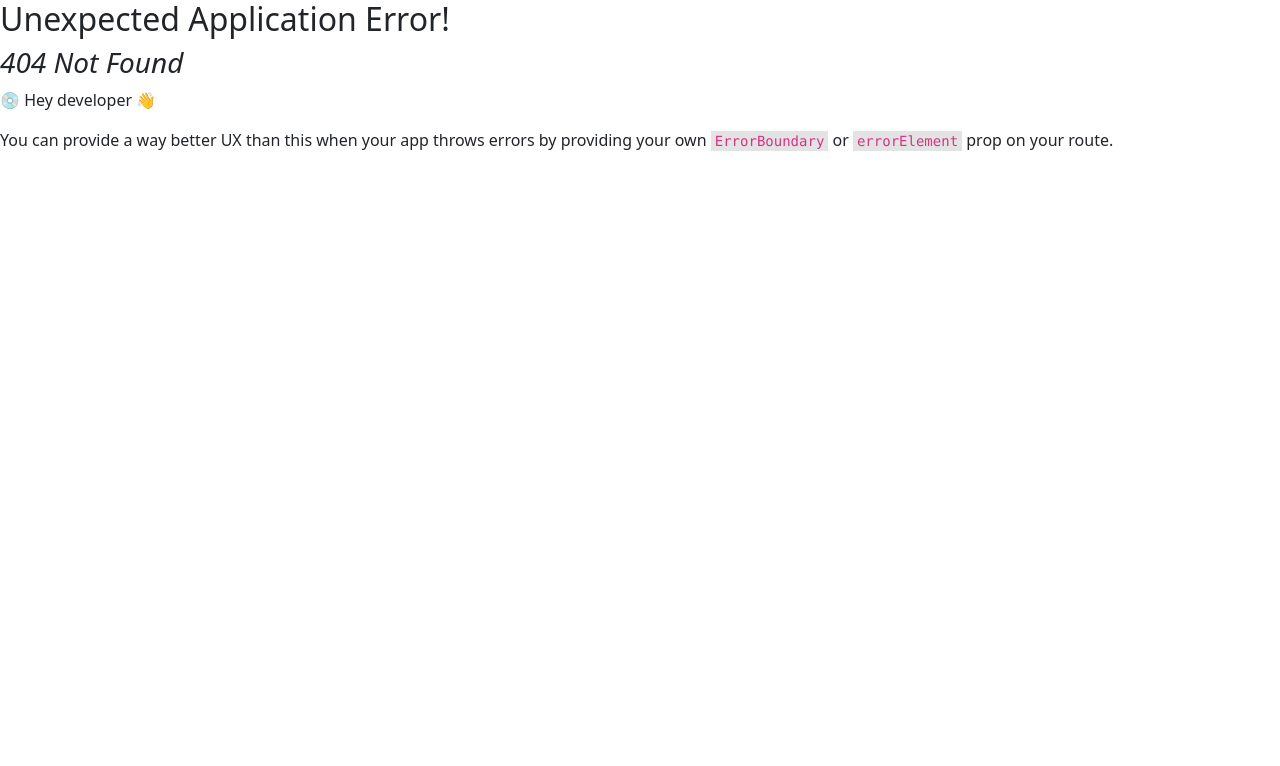
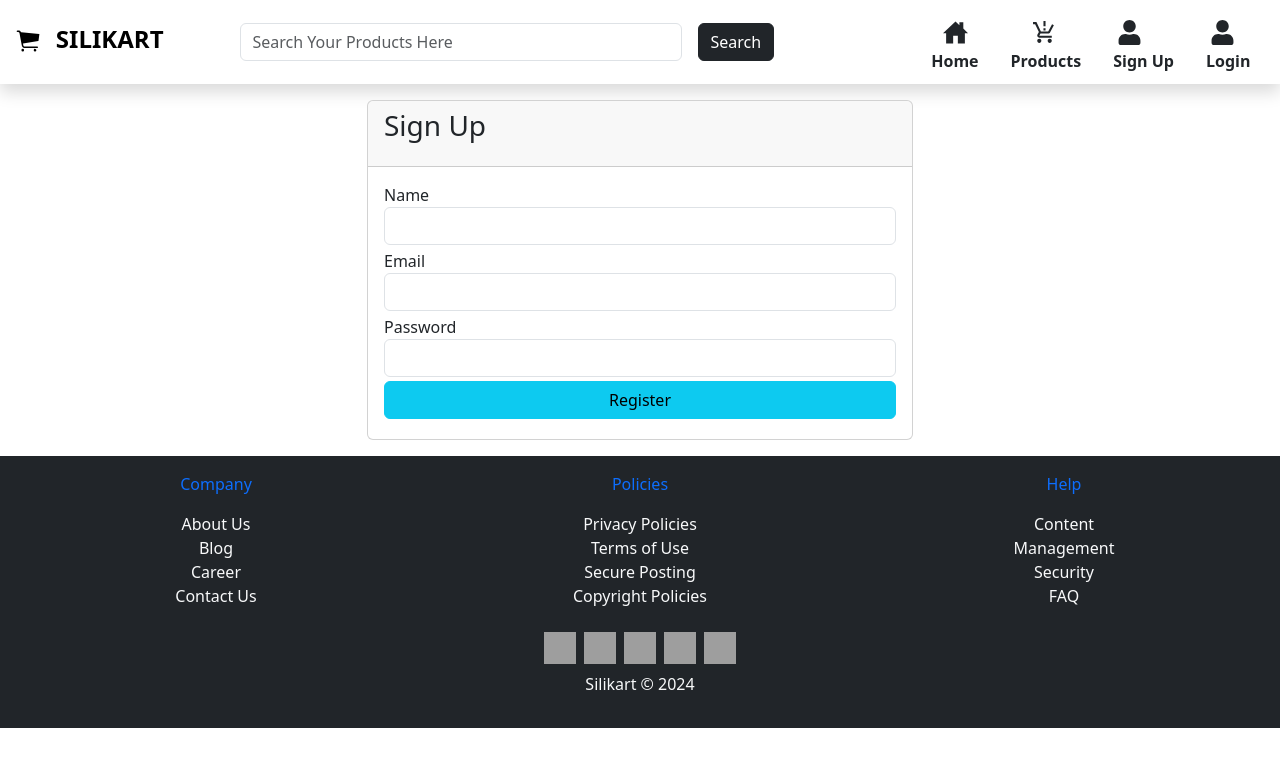
Before and after one commit to bhaktiprakash/Silikart, a React (Vite) app in the folder frontend/: page /signup in a window 1280 px wide. Before the commit this address had no page. Shown: the top 766 px of the page. Built offline with nearby package versions, Linux system fonts and the light colour scheme; grey boxes are pictures that could not be loaded.

Commit message:
singin and signup pages added

```diff
--- a/frontend/src/App.css
+++ b/frontend/src/App.css
@@ -74,6 +74,3 @@
   height: 300px;
 
 }
-.addcartbut{
-  color: blue;
-}
--- a/frontend/src/App.jsx
+++ b/frontend/src/App.jsx
@@ -9,6 +9,8 @@ import GetProductDetails from './pages/GetProductDetails'
 import GetOneProduct from './pages/GetOneProduct'
 
 import Layout from "./layouts/Layout"
+import SignUp from './pages/SignUp'
+import SignIn from './pages/SignIn'
 
 function App() {
 
@@ -20,6 +22,8 @@ const router = createBrowserRouter([
       { path: "/", element: <Home/>},
       { path: "/product", element: <GetProductDetails/>},
       { path: "/product/:serial", element: <GetOneProduct/>},
+      { path: "/signup", element: <SignUp/>},
+      { path: "/signin", element: <SignIn/>},
 
     ]
   }
--- a/frontend/src/components/AboutUs.jsx
+++ b/frontend/src/components/AboutUs.jsx
@@ -3,8 +3,8 @@ import image from "../images/userimage.jpg";
 
 const AboutUs = () => {
     return (
-        <div className="container my-2 py-5 mx-auto bg-white">
-            <h1 className="text-center  my-5 fst-italic fw-bold "><u>ABOUT US</u></h1>
+        <div className="container my-2 py-5 mx-auto bg-light">
+            <h1 className="text-center my-5">Meet our Team</h1>
             <div className="row py-3">
                 <div className="col-md-3 d-flex flex-column align-items-center ">
                     <div className="circle">
--- a/frontend/src/components/ProductCard.jsx
+++ b/frontend/src/components/ProductCard.jsx
@@ -3,16 +3,17 @@ import ProductApiService from '../ApiService/ProductApiService';
 import { Link } from 'react-router-dom';
 
 const ProductCard = ({ product }) => {
-    const { serial, name, availability, image } = product;
+    const { serial, name, availability, image, details } = product;
     const availabilityText = availability ? 'Available' : 'Not Available';
 
     return (
-        <div className="card m-2 product-card" style={{ width: '100%', maxWidth: '17rem' }}>
-      <img src={image} className="card-img-top" alt="Product" style={{ height: '300px', objectFit: 'cover' }} />
+        <div className="card my-3 product-card" style={{ width: '100%', maxWidth: '18rem' }}>
+      <img src={image} className="img-fluid" alt="Product" style={{ height: '300px', objectFit: 'cover' }} />
       <div className="card-body">
         <h5 className="card-title fs-4 fw-semibold">{name}</h5>
-        <p className="card-text">Serial: {serial}</p>
-        <p className="card-text fw-bold fst-italic">Availability: {availabilityText}</p>
+        {/* <p className="card-text">Serial: {serial}</p> */}
+        {/* <p className="card-text"><span className='fw-semibold'>Availability</span>: {availabilityText}</p> */}
+        <p className="card-text"><span className='fw-semibold'>Duration</span>: {details.duration}</p>
         <div className="d-grid gap-2">
           <Link to={`/product/${serial}`} className="btn btn-dark">View Details</Link>
           <Link to="#" className="btn btn-success">Add to Cart</Link>
--- a/frontend/src/layouts/Navbar.jsx
+++ b/frontend/src/layouts/Navbar.jsx
@@ -46,8 +46,13 @@ const Navbar = () => {
                             </Link>
                         </li>
                         <li className="nav-item mx-2">
-                            <Link className="nav-link fw-bold text-dark fs-6" to="#">
-                                <span style={{ fontSize: '25px', marginLeft: '4px' }}><FaUser /></span><br />User
+                            <Link className="nav-link fw-bold text-dark fs-6" to="/signup">
+                                <span style={{ fontSize: '25px', marginLeft: '4px' }}><FaUser /></span><br />Sign Up
+                            </Link>
+                        </li>
+                        <li className="nav-item mx-2">
+                            <Link className="nav-link fw-bold text-dark fs-6" to="/signin">
+                                <span style={{ fontSize: '25px', marginLeft: '4px' }}><FaUser /></span><br />Login
                             </Link>
                         </li>
                     </ul>
--- a/frontend/src/pages/GetOneProduct.jsx
+++ b/frontend/src/pages/GetOneProduct.jsx
@@ -4,7 +4,7 @@ import { useParams, Link, useNavigate } from 'react-router-dom';
 
 const GetOneProduct = () => {
     const [product, setProduct] = useState(null);
-    const [quantity, setQuantity] = useState(20); // Default quantity set to 20
+    const [quantity, setQuantity] = useState(1); // Default quantity set to 20
     const navigate = useNavigate();
     const { serial } = useParams();
 
@@ -36,32 +36,32 @@ const GetOneProduct = () => {
     };
 
     return (
-        <div className='container bg-white'>
+        <div className='container bg-light p-5 mt-3 rounded-4'>
             <div className='row'>
                 <div className='col-md-6 pt-3'>
                     <img src={product.image} alt="Product" height="800px" className='img-fluid' />
                 </div>
-                <div className='col-md-6 pt-3 mt-5 ps-5 mx-auto '>
-                    <h3 className='text-center fw-bold fst-italic fs-1 mb-5'>{product.name}</h3>
-                    <div className='bg-light rounded-5 '>
-                        <ul className='fw-bold fst-italic fs-6'>
-                            <li className='m-1 py-1'>Availability: {product.availability ? 'Available' : 'Not Available'}</li>
-                            <li className='m-1 py-1 p-lead' >Description: {product.details.description}</li>
-                            <li className='m-1 py-1'>Duration: {product.details.duration}</li>
-                            <li className='m-1 py-1 p-lead '>HowToUse: {product.details.howToUse}</li>
-                            <li className='m-1 py-1 p-lead'>WhyToUse: {product.details.whyToUse}</li>
-                            <li className='m-1 py-1'>Default value is 20</li>
+                <div className='col-md-6 mt-3 mx-auto '>
+                    <h3 className='text-center fs-1 mb-5'>{product.name}</h3>
+                    <div className='rounded-5 '>
+                        <ul className='fs-6'>
+                            <li className='m-1 py-1 p-lead'><span className='text-dark fw-semibold'>Availability</span>: {product.availability ? 'Available' : 'Not Available'}</li>
+                            <li className='m-1 py-1 p-lead' ><span className='fw-semibold'>Description</span>: {product.details.description}</li>
+                            <li className='m-1 py-1'><span className='fw-semibold'>Duration</span>: {product.details.duration}</li>
+                            <li className='m-1 py-1 p-lead '><span className='fw-semibold'>How To Use</span>: {product.details.howToUse}</li>
+                            <li className='m-1 py-1 p-lead'><span className='fw-semibold'>Why To Use</span>: {product.details.whyToUse}</li>
+                            <li className='m-1 py-1'><span className='fw-semibold'>Product quantity in stock</span>: 20</li>
                         </ul>
                     </div>
 
 
-                    <div className="input-group mt-2 mb-3 mt-4">
-                        <button className="btn btn-info pb-2 addcartbut" type="button" onClick={decrement}>-</button>
+                    <div className="input-group m-3">
+                        <button className="btn btn-info pb-2" type="button" onClick={decrement}>-</button>
                         <input type="text" className="form-control text-center fw-bold" value={quantity} readOnly />
                         <button className="btn btn-info pb-2 addcartbut
                         " type="button" onClick={increment}>+</button>
                     </div>
-                    <button className="btn btn-dark w-100">Add to Cart</button>
+                    <button className="btn btn-info mx-3 w-100">Add to Cart</button>
                 </div>
             </div>
         </div>
--- a/frontend/src/pages/Home.jsx
+++ b/frontend/src/pages/Home.jsx
@@ -9,7 +9,7 @@ const Home = () => {
         <div>
             {/* <Background/> */}
             <Carousal />
-            <h1 className='text-center fw-bold fs-1 mt-2'>Welcome to Silikart</h1>
+            {/* <h1 className='text-center fw-bold fs-1 mt-2'>Welcome to Silikart</h1> */}
             {/* <HomeDetails/> */}
             <HomeDetails/>
 
--- /dev/null
+++ b/frontend/src/pages/SignIn.jsx
@@ -0,0 +1,85 @@
+import { useState } from 'react'
+// import userApiService from '../ApiService/UserApiService'
+// import { useAuth } from '../contexts/AuthContext'
+import { useNavigate } from 'react-router-dom'
+
+const SignIn = () => {
+    const navigate = useNavigate()
+    // const authContext = useAuth()
+    // const { login } = authContext
+
+    const [email, setEmail] = useState('')
+    const [password, setPassword] = useState('')
+
+    const [message, setMessage] = useState('')
+    const [error, setError]=useState(false)
+
+    const handleSubmit = async(e) =>{
+        e.preventDefault()
+        // const user = {
+        //     email, password
+        // }
+        // console.log(user);
+
+        // const res = await userApiService.loginUser(user);
+        // console.log(res);
+        // if(res.status){
+        //     setMessage("Login Successfull")
+        //     login(res.data.token)
+        //     navigate("/")
+        // } else {
+        //     setMessage(res.message)
+        // }
+        // setError(!res.status)
+    }
+    // console.log("Component Rerendered");
+
+
+    return (
+        <div className="row m-3">
+            <div className="col-md-6 mx-auto">
+                <div className="card">
+                    <div className="card-header">
+                        <h3>Sign In</h3>
+                        <p className={error ? 'text-danger' : 'text-success'}>{message}</p>
+                    </div>
+                    <div className="card-body">
+                        <form action="" method="post" onSubmit={handleSubmit}>
+                            <div className="mb-1">
+                                <label htmlFor="">Email</label>
+                                <input
+                                    type="email"
+                                    className="form-control"
+                                    value={email}
+                                    onChange={(e) => setEmail(e.target.value)}
+                                    required
+                                />
+                            </div>
+                            <div className="mb-1">
+                                <label htmlFor="">Password</label>
+                                <input
+                                    type="password"
+                                    className="form-control"
+                                    value={password}
+                                    onChange={(e) =>
+                                        setPassword(e.target.value)
+                                    }
+                                    required
+                                />
+                            </div>
+                            <div className="my-1">
+                                <input
+                                    type="submit"
+                                    value="Log In"
+                                    className="btn btn-info w-100"
+                                />
+                            </div>
+                        </form>
+                    </div>
+                </div>
+            </div>
+        </div>
+    )
+}
+
+export default SignIn
--- /dev/null
+++ b/frontend/src/pages/SignUp.jsx
@@ -0,0 +1,89 @@
+import { useState } from 'react'
+// import userApiService from '../ApiService/UserApiService'
+
+const SignUp = () => {
+    const [name, setName] = useState('')
+    const [email, setEmail] = useState('')
+    const [password, setPassword] = useState('')
+
+    const [message, setMessage] = useState('')
+    const [error, setError]=useState(false)
+
+    const handleSubmit = async(e) =>{
+        e.preventDefault()
+        // const newUSer = {
+        //     name, email, password
+        // }
+        // console.log(newUSer);
+
+        // const res = await userApiService.addUSer(newUSer);
+        // console.log(res);
+        // if(res.status){
+        //     setMessage("Registration Successfull")
+
+        // } else {
+        //     setMessage(res.message)
+        // }
+        // setError(!res.status)
+    }
+    // console.log("Component Rerendered");
+
+
+    return (
+        <div className="row">
+            <div className="col-md-6 mx-auto">
+                <div className="card">
+                    <div className="card-header">
+                        <h3>Sign Up</h3>
+                        <p className={error ? 'text-danger' : 'text-success'}>{message}</p>
+                    </div>
+                    <div className="card-body">
+                        <form action="" method="post" onSubmit={handleSubmit}>
+                            <div className="mb-1">
+                                <label htmlFor="">Name</label>
+                                <input
+                                    type="text"
+                                    className="form-control"
+                                    value={name}
+                                    onChange={(e) => setName(e.target.value)}
+                                    required
+                                />
+                            </div>
+                            <div className="mb-1">
+                                <label htmlFor="">Email</label>
+                                <input
+                                    type="email"
+                                    className="form-control"
+                                    value={email}
+                                    onChange={(e) => setEmail(e.target.value)}
+                                    required
+                                />
+                            </div>
+                            <div className="mb-1">
+                                <label htmlFor="">Password</label>
+                                <input
+                                    type="password"
+                                    className="form-control"
+                                    value={password}
+                                    onChange={(e) =>
+                                        setPassword(e.target.value)
+                                    }
+                                    required
+                                />
+                            </div>
+                            <div className="my-1">
+                                <input
+                                    type="submit"
+                                    value="Register"
+                                    className="btn btn-info w-100"
+                                />
+                            </div>
+                        </form>
+                    </div>
+                </div>
+            </div>
+        </div>
+    )
+}
+
+export default SignUp
```
Also changed, not shown: frontend/src/ApiService/UserApiService.js (added).
